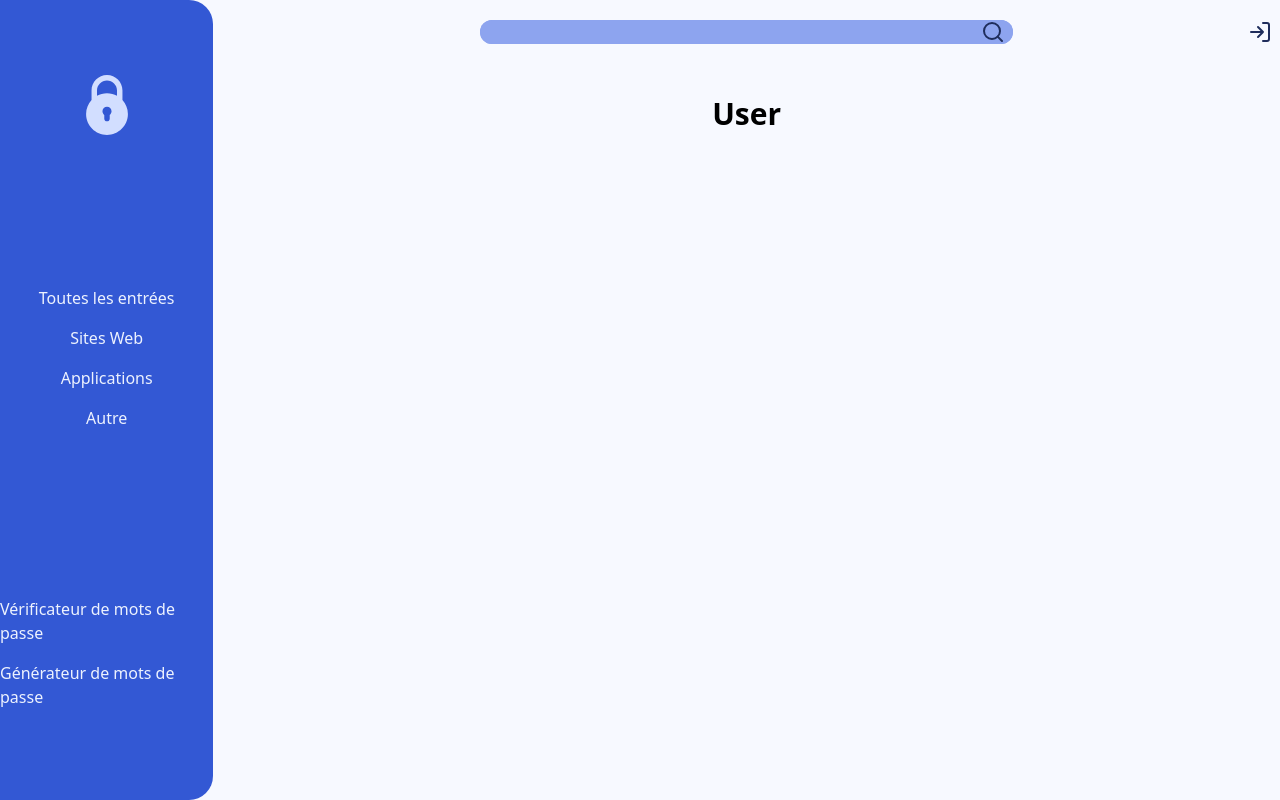
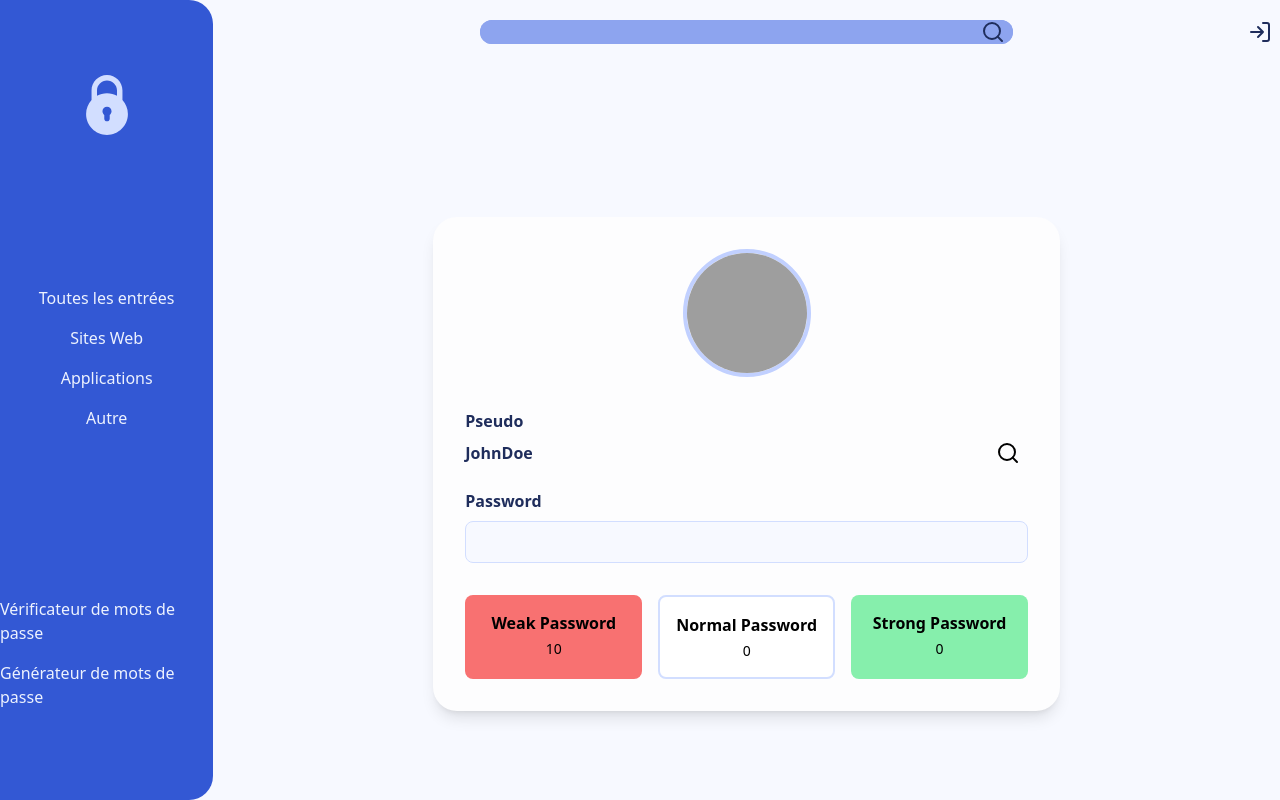
Before and after one commit to Shaktas/Projet-1-React-Express-Front, a React (Vite) app: page /account in a window 1280 px wide. Built offline with nearby package versions, Linux system fonts and the light colour scheme; grey boxes are pictures that could not be loaded.

Commit message:
Dev : add Profil component for user profile management

```diff
--- a/src/Components/Cards/FrontCard.jsx
+++ b/src/Components/Cards/FrontCard.jsx
@@ -1,7 +1,7 @@
 import PropTypes from "prop-types";
 import EyeButton from "../ActionComponents/EyeButton";
 import EyeCloseButton from "../ActionComponents/EyeCloseButton";
-import UsePopup from "../Hooks/UsePopup";
+import UsePopup from "../../Hooks/UsePopup";
 import Modal from "../Modal";
 import { useState, useEffect } from "react";
 import { FolderIcon, GlobeIcon, LayoutIcon } from "../../assets/Svg";
--- a/src/Components/Password/CheckPwd.jsx
+++ b/src/Components/Password/CheckPwd.jsx
@@ -5,12 +5,13 @@ import MessagePwd from "./MessagePwd";
 
 function CheckPwd() {
   const [pwd, setPwd] = useState("");
+  const [sentence, setSentence] = useState("");
   const [strength, setStrength] = useState("");
-  const [sentence, setSentence] = useState("");
 
   const setPwdHandler = (e) => {
     setPwd(e.target.value);
     setStrength(checkPwd(e.target.value));
+    console.log(checkPwd(e.target.value));
   };
 
   useEffect(() => {
--- a/src/Components/Password/GenPwd.jsx
+++ b/src/Components/Password/GenPwd.jsx
@@ -6,7 +6,7 @@ import ToggleSwitch from "../ActionComponents/ToggleSwitch";
 import CustomPwd from "./CustomPwd";
 import CopyButton from "../ActionComponents/CopyButton";
 import Modal from "../Modal";
-import UsePopup from "../Hooks/UsePopup";
+import UsePopup from "../../Hooks/UsePopup";
 
 function GenPwd() {
   const [length, setLength] = useState(16);
--- /dev/null
+++ b/src/Components/Users/Profil.jsx
@@ -0,0 +1,107 @@
+import { useState } from "react";
+import { countStrengthPassword } from "../../libs/function";
+import { SearchIcon } from "../../assets/Svg";
+
+const weakPasswords = [
+  "123456",
+  "password",
+  "qwerty",
+  "abc123",
+  "letmein",
+  "admin",
+  "welcome",
+  "monkey",
+  "football",
+  "12345",
+];
+
+const Profil = () => {
+  const [pseudo, setPseudo] = useState("JohnDoe");
+  const [password, setPassword] = useState("");
+  const [isModify, setIsModify] = useState(false);
+  const pwd = countStrengthPassword(weakPasswords);
+  console.log(pwd);
+
+  return (
+    <div className="flex justify-center items-center min-h-screen bg-blue-2">
+      <div className="bg-blue-1 p-8 rounded-3xl shadow-lg w-full max-w-2xl">
+        <div className="flex justify-center mb-8">
+          <img
+            src="/default-profile.png"
+            alt="Profile"
+            className="w-32 h-32 rounded-full border-4 border-blue-6"
+          />
+        </div>
+
+        <div className="space-y-6">
+          <div className="space-y-2">
+            <label htmlFor="pseudo" className="text-blue-12 font-semibold">
+              Pseudo
+            </label>
+            {isModify ? (
+              <div className="flex justify-center items-centerp-2 border border-blue-5 rounded-lg focus:outline-none focus:border-blue-9 bg-blue-2">
+                <input
+                  type="text"
+                  id="pseudo"
+                  value={pseudo}
+                  onChange={(e) => setPseudo(e.target.value)}
+                  className="w-full p-2 border border-blue-5 rounded-lg focus:outline-none focus:border-blue-9 bg-blue-2"
+                />
+              </div>
+            ) : (
+              <div className="relative">
+                <p className="text-blue-12 font-semibold">{pseudo}</p>
+                <div className="absolute top-0 right-2">
+                  <SearchIcon fill="none" />
+                </div>
+              </div>
+            )}
+          </div>
+
+          <div className="space-y-2">
+            <label htmlFor="password" className="text-blue-12 font-semibold">
+              Password
+            </label>
+            <input
+              type="password"
+              id="password"
+              value={password}
+              onChange={() => {
+                console.log("hello");
+              }}
+              className="w-full p-2 border border-blue-5 rounded-lg focus:outline-none focus:border-blue-9 bg-blue-2"
+            />
+          </div>
+        </div>
+
+        <div className="mt-8 grid grid-cols-3 gap-4">
+          <div className="p-4 rounded-lg transition-colors bg-red-400">
+            <h3 className="font-semibold flex items-center justify-center mb-1">
+              Weak Password
+            </h3>
+            <p className="text-sm flex items-center justify-center">
+              {pwd.weak}
+            </p>
+          </div>
+          <div className="p-4 rounded-lg transition-colors bg-white border-2 border-blue-5">
+            <h3 className="flex items-center justify-center font-semibold mb-1">
+              Normal Password
+            </h3>
+            <p className="flex items-center justify-center text-sm">
+              {pwd.normal}
+            </p>
+          </div>
+          <div className="p-4 rounded-lg transition-colors bg-green-300">
+            <h3 className="flex items-center justify-center font-semibold mb-1">
+              Strong Password
+            </h3>
+            <p className="flex items-center justify-center text-sm">
+              {pwd.strong}
+            </p>
+          </div>
+        </div>
+      </div>
+    </div>
+  );
+};
+export default Profil;
--- a/src/Router.jsx
+++ b/src/Router.jsx
@@ -5,7 +5,7 @@ import ErrorPage from "./Components/ErrorPage";
 import GenPwd from "./Components/password/GenPwd";
 import Cards from "./Components/Cards/Cards";
 import Login from "./Components/Authentification/Login";
-import User from "./Components/Authentification/User";
+import Profil from "./Components/Users/Profil";
 
 const router = createBrowserRouter([
   {
@@ -43,7 +43,7 @@ const router = createBrowserRouter([
       },
       {
         path: "account",
-        element: <User />,
+        element: <Profil />,
       },
     ],
   },
--- a/src/libs/function.jsx
+++ b/src/libs/function.jsx
@@ -119,6 +119,29 @@ function shuffleArray(array) {
   return array;
 }
 
+// Count the number of weak, normal and strong passwords
+export function countStrengthPassword(passwords) {
+  let count = {
+    weak: 0,
+    normal: 0,
+    strong: 0,
+  };
+
+  passwords.forEach((pwd) => {
+    let strength = checkPwd(pwd);
+
+    if (strength < 3) {
+      count.weak++;
+    } else if (strength <= 4) {
+      count.normal++;
+    } else {
+      count.strong++;
+    }
+  });
+
+  return count;
+}
+
 // Get first letter of each word and every number and special symbol
 function getFirstLettersAndEveryNumberAndSpecials(string) {
   const words = string.split(" ");
```
Also changed, not shown: src/Hooks/UsePopup.jsx (renamed from src/Components/Hooks/UsePopup.jsx).
